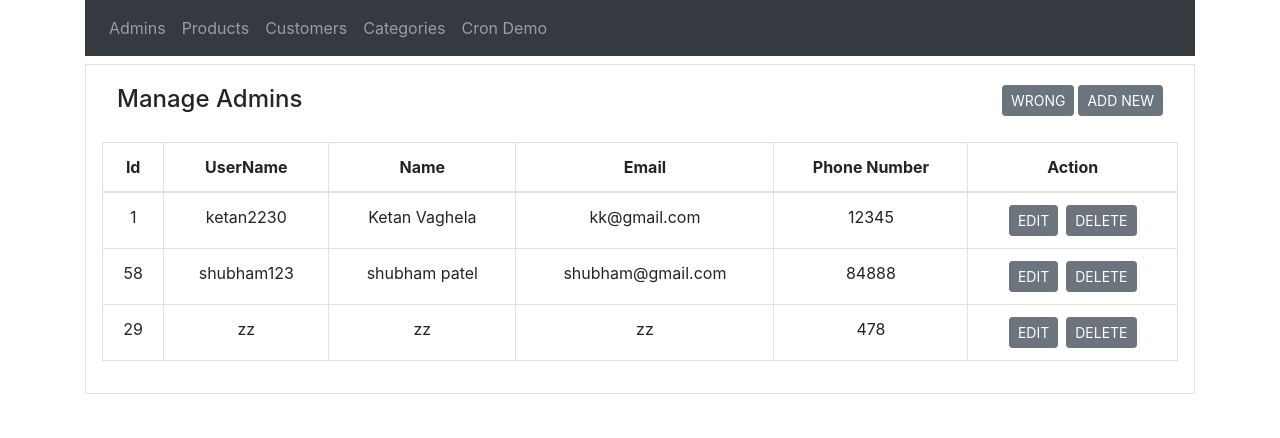
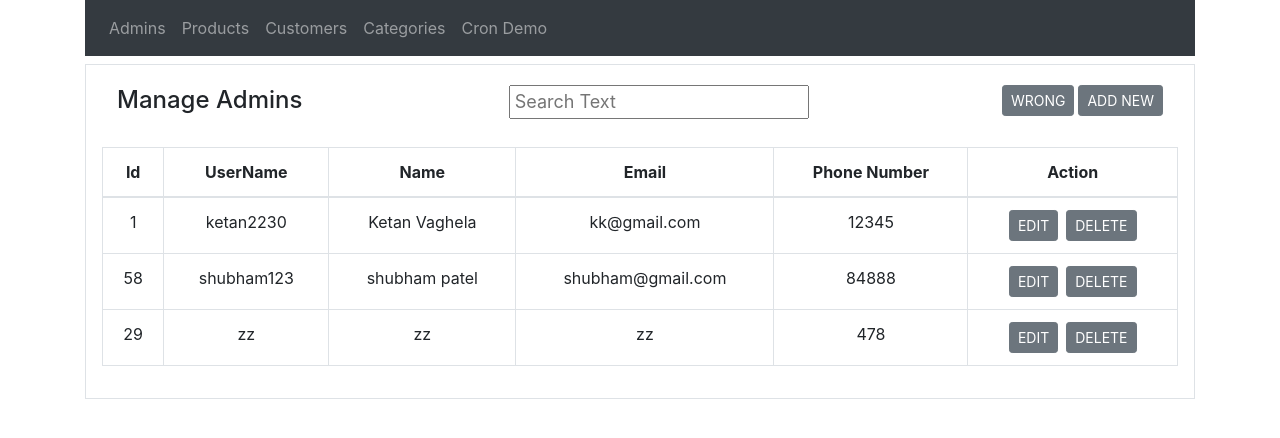
Before and after one commit to chiragkanjariya/vue-magento, a Vue app: page /admin/list in a window 1280 px wide. Shown: the top 438 px of the page. Built offline with nearby package versions, Linux system fonts and the light colour scheme; data requests are answered from the project's data file.

Commit message:
Add Searching Functionlity in table

```diff
--- a/data.json
+++ b/data.json
@@ -42,6 +42,10 @@
     {
       "id": 145,
       "title": "ketan"
+    },
+    {
+      "id": 175,
+      "title": "Technology"
     }
   ]
 }
--- a/src/views/admin/list.vue
+++ b/src/views/admin/list.vue
@@ -3,6 +3,7 @@
     <div class="container py-1 mb-3">
       <h4>
         Manage Admins
+        <input type="text" v-model="searchText" name="search" class="formfield" placeholder="Search Text" />
         <router-link
           to="/admin/new"
           class="btn btn-secondary btn-sm float-right"
@@ -24,15 +25,23 @@
         <thead>
           <tr>
             <th class="w-auto text-center clickable" @click="sort('id')">Id</th>
-            <th class="w-auto text-center clickable" @click="sort('username')">UserName</th>
-            <th class="w-auto text-center clickable" @click="sort('name')">Name</th>
-            <th class="w-auto text-center clickable" @click="sort('email')">Email</th>
-            <th class="w-auto text-center clickable" @click="sort('phone')">Phone Number</th>
+            <th class="w-auto text-center clickable" @click="sort('username')">
+              UserName
+            </th>
+            <th class="w-auto text-center clickable" @click="sort('name')">
+              Name
+            </th>
+            <th class="w-auto text-center clickable" @click="sort('email')">
+              Email
+            </th>
+            <th class="w-auto text-center clickable" @click="sort('phone')">
+              Phone Number
+            </th>
             <th class="w-auto text-center">Action</th>
           </tr>
         </thead>
         <tbody>
-          <tr :key="admin.id" v-for="admin in data">
+          <tr :key="admin.id" v-for="admin in searchResults">
             <td class="text-center">{{ admin.id }}</td>
             <td class="text-center">{{ admin.username }}</td>
             <td class="text-center">{{ admin.name }}</td>
@@ -44,7 +53,9 @@
                 class="btn btn-secondary btn-sm mr-2"
                 >EDIT</router-link
               >
-              <a class="btn btn-secondary btn-sm" @click="deleteAdmin(admin.id)">DELETE</a>
+              <a class="btn btn-secondary btn-sm" @click="deleteAdmin(admin.id)"
+                >DELETE</a
+              >
             </td>
           </tr>
         </tbody>
@@ -65,38 +76,51 @@ export default {
   data() {
     return {
       data: [],
-      ortDir: 'DESC'
+      ortDir: "DESC",
+      searchText: '',
     };
   },
-  computed: {},
+  computed: {
+    searchResults() {
+      if (!this.searchText) return this.data;
+      return this.data.filter((item) => {
+        return (
+          item.name.toLowerCase().includes(this.searchText.toLowerCase()) ||
+          item.username.toLowerCase().includes(this.searchText.toLowerCase()) ||
+          item.email.toLowerCase().includes(this.searchText.toLowerCase()) ||
+          item.phone.toLowerCase().includes(this.searchText.toLowerCase())
+        );
+      });
+    },
+  },
   created() {
     this.setAdmins();
   },
   methods: {
     setAdmins() {
-      CoreModel.setComponent(this).setEndPoint('admins/').setData();
+      CoreModel.setComponent(this).setEndPoint("admins/").setData();
       this.$nextTick(() => {});
     },
     deleteAdmin(id) {
       const action = CoreModel.delete(id);
-      if(action) {
+      if (action) {
         this.setAdmins();
       }
     },
-    sort(key){
-      let data = this.data
+    sort(key) {
+      let data = this.data;
       data = data.sort((a, b) => {
-        let fa = key !== 'id' ? a[key].toLowerCase() : a[key],
-          fb = key !== 'id' ? b[key].toLowerCase() : b[key];
+        let fa = key !== "id" ? a[key].toLowerCase() : a[key],
+          fb = key !== "id" ? b[key].toLowerCase() : b[key];
         if (fa < fb) {
-          return this.sortDir === 'ASC' ? -1 : 1;
+          return this.sortDir === "ASC" ? -1 : 1;
         }
         if (fa > fb) {
-          return this.sortDir === 'ASC' ? 1 : -1;
+          return this.sortDir === "ASC" ? 1 : -1;
         }
         return 0;
       });
-      this.sortDir = this.sortDir === 'ASC' ? 'DESC' : 'ASC'
+      this.sortDir = this.sortDir === "ASC" ? "DESC" : "ASC";
     },
   },
 };
@@ -106,4 +130,9 @@ export default {
 .clickable {
   cursor: pointer;
 }
+.formfield {
+  font-size: 18px;
+  margin-left: 200px;
+  padding: 4px;
+}
 </style>
--- a/src/views/categories/list.vue
+++ b/src/views/categories/list.vue
@@ -3,6 +3,7 @@
     <div class="container py-1 mb-3">
       <h4>
         Manage Categories
+        <input type="text" v-model="searchText" name="search" class="formfield" placeholder="Search Text" />
         <router-link
           to="/categories/new"
           class="btn btn-secondary btn-sm float-right"
@@ -24,14 +25,16 @@
         <thead>
           <tr>
             <th class="w-auto text-center clickable" @click="sort('id')">Id</th>
-            <th class="w-auto text-center clickable" @click="sort('title')">Title</th>
+            <th class="w-auto text-center clickable" @click="sort('title')">
+              Title
+            </th>
             <th class="w-auto text-center">Action</th>
           </tr>
         </thead>
         <tbody>
-          <tr :key="category.id" v-for="category in data">
-            <td class="text-center" >{{ category.id }}</td>
-            <td class="text-center" >{{ category.title }}</td>
+          <tr :key="category.id" v-for="category in searchResults">
+            <td class="text-center">{{ category.id }}</td>
+            <td class="text-center">{{ category.title }}</td>
             <td class="text-center">
               <router-link
                 :to="`/categories/edit/id/` + category.id"
@@ -62,8 +65,19 @@ export default {
   data() {
     return {
       data: [],
-      sortDir: 'DESC'
+      sortDir: "DESC",
+      searchText: '',
     };
+  },
+  computed: {
+    searchResults() {
+      if (!this.searchText) return this.data;
+      return this.data.filter((item) => {
+        return (
+          item.title.toLowerCase().includes(this.searchText.toLowerCase())
+        );
+      });
+    },
   },
   created() {
     this.setCategories();
@@ -73,20 +87,20 @@ export default {
       CoreModel.setComponent(this).setEndPoint("categories/").setData();
       this.$nextTick(() => {});
     },
-    sort(key){
-      let data = this.data
+    sort(key) {
+      let data = this.data;
       data = data.sort((a, b) => {
-        let fa = key !== 'id' ? a[key].toLowerCase() : a[key],
-          fb = key !== 'id' ? b[key].toLowerCase() : b[key];
+        let fa = key !== "id" ? a[key].toLowerCase() : a[key],
+          fb = key !== "id" ? b[key].toLowerCase() : b[key];
         if (fa < fb) {
-          return this.sortDir === 'ASC' ? -1 : 1;
+          return this.sortDir === "ASC" ? -1 : 1;
         }
         if (fa > fb) {
-          return this.sortDir === 'ASC' ? 1 : -1;
+          return this.sortDir === "ASC" ? 1 : -1;
         }
         return 0;
       });
-      this.sortDir = this.sortDir === 'ASC' ? 'DESC' : 'ASC'
+      this.sortDir = this.sortDir === "ASC" ? "DESC" : "ASC";
     },
     deleteCategory(id) {
       const action = CoreModel.delete(id);
@@ -102,4 +116,9 @@ export default {
 .clickable {
   cursor: pointer;
 }
+.formfield {
+  font-size: 18px;
+  margin-left: 200px;
+  padding: 4px;
+}
 </style>
```
